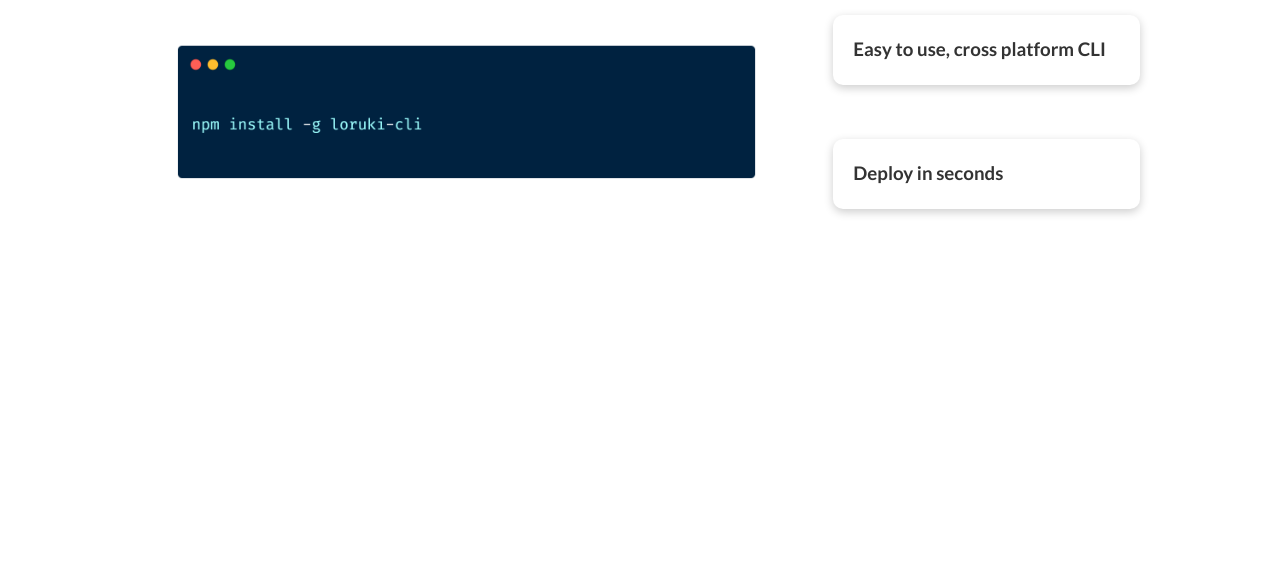
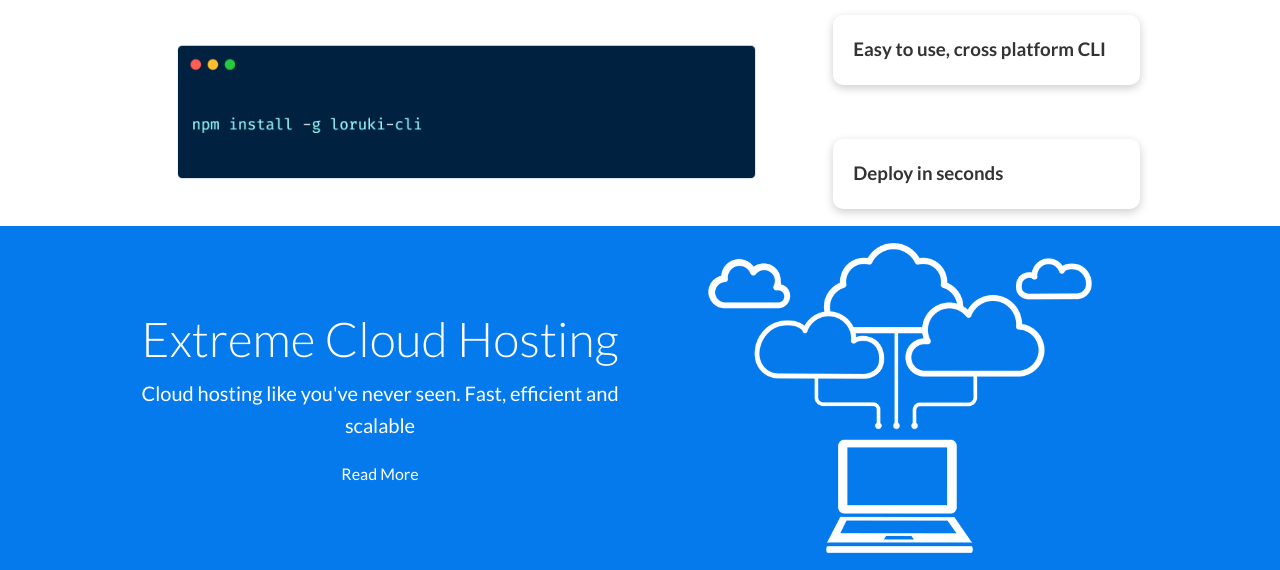
Before and after one commit to Walter1G/Leruki, a plain HTML site: page index.html in a window 1280 px wide. Shown: the part 789-1359 px from the top of the page. Before the commit the page ends 1015 px from the top, so only its background shows below. Drawn offline with Linux system fonts and the light colour scheme.

Commit message:
add more utility css for font size and buttons

```diff
--- a/css/style.css
+++ b/css/style.css
@@ -2,6 +2,9 @@
 
 :root {
   --primary-color: #047aed;
+  --secondary-color:#1c3fa8;
+  --dark-color:#002240;
+  --light-color:#f4f4f4;
 }
 
 * {
@@ -161,3 +164,9 @@ img {
     grid-column: 1 / 3;
     grid-row: 1/3;
 }
+
+/* cloud */
+.cloud .grid{
+    grid-template-columns: 4fr, 3fr;
+
+}
--- a/css/utilities.css
+++ b/css/utilities.css
@@ -34,6 +34,29 @@
   padding: 20px;
   margin: 10px;
 }
+/* background and color btn */
+
+.bg-primary, .btn-primary{
+    background-color: var(--primary-color);
+    color: #fff;
+}
+
+.bg-secondary, .btn-secondary{
+    background-color: var(--secondary-color);
+    color: #fff;
+}
+.bg-dark, .btn-dark{
+    background-color: var(--dark-color);
+    color: #fff;
+}
+
+.bg-light, .btn-light{
+    background-color: var(--light-color);
+    color: #333;
+}
+
+
+/* buttons */
 
 .btn {
   display: inline-block;
@@ -52,6 +75,25 @@
 
 .btn:hover {
   transform: scale(0.98);
+}
+/* text sizes */
+.lead{
+    font-size: 20px;
+}
+
+.sm{
+    font-size: 1rem;
+}
+.md{
+    font-size: 2rem;
+}
+
+.lg{
+    font-size: 3rem;
+}
+
+.xl{
+    font-size: 4rem;
 }
 
 .text-center {
--- a/index.html
+++ b/index.html
@@ -94,7 +94,7 @@
     </section>
 
     <!-- cli -->
-     <section class="cli">
+    <section class="cli">
         <div class="container grid">
             <img src="images/cli.png" alt="cli">
             <div class="card">
@@ -105,8 +105,20 @@
                 <h3>Deploy in seconds</h3>
             </div>
         </div>
-     </section>
+    </section>
 
+    <!-- cloud -->
+    <section class="cloud bg-primary my-2 py-2">
+        <div class="container grid">
+            <div class="text-center">
+                <h2 class="lg">Extreme Cloud Hosting</h2>
+                <p class="lead my-1">Cloud hosting like you've never seen. Fast, efficient and scalable</p>
+                <a href="featueres.html" class="btn btn-dark">Read More</a>
+            </div>
+            <img src="images/cloud.png" alt="cloud image">
+        </div>
+
+    </section>
 </body>
 
 </html>
```
